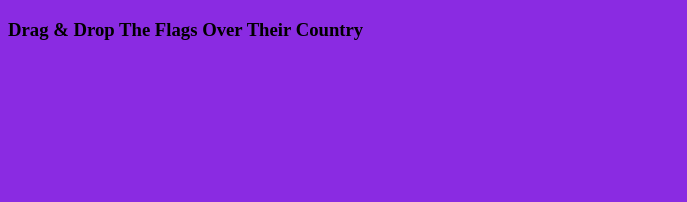
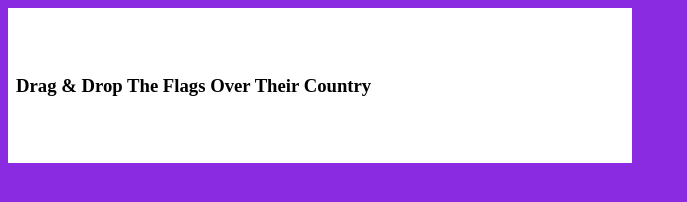
Before and after one commit to tsaonehh/my-flag-guessing-game, a plain HTML site: page index.html in a window 1280 px wide. Shown: the whole page, without its empty margins (0-687 px from the left). Drawn offline with Linux system fonts and the light colour scheme.

Commit message:
added a button to the index and styles to the container

```diff
--- a/index.html
+++ b/index.html
@@ -12,7 +12,8 @@
       <div class="draggable-objects"></div>
       <div class="drop-points"></div>
     </div>
-    <div class="control-container"></div>
+    <div class="controls-container"></div>
+    <button id="start">Start Game</button>
     <div id="result"></div>
     <script src="script.js"></script>
 </body>
--- a/styles.css
+++ b/styles.css
@@ -1,3 +1,11 @@
 body{
     background-color: blueviolet;
 }
+
+.container {
+    width: 90%;
+    max-width: 38em;
+    background-color: #fff;
+    padding: 3em 0.5em;
+    position: absolute;
+}
```
